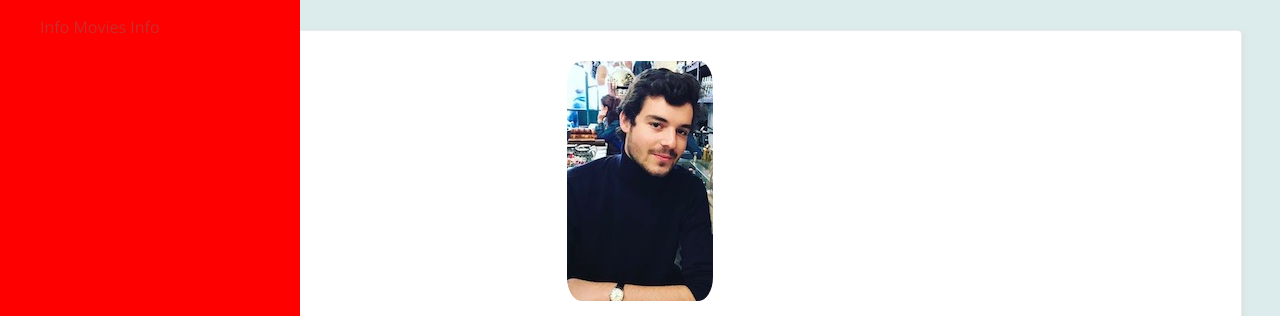
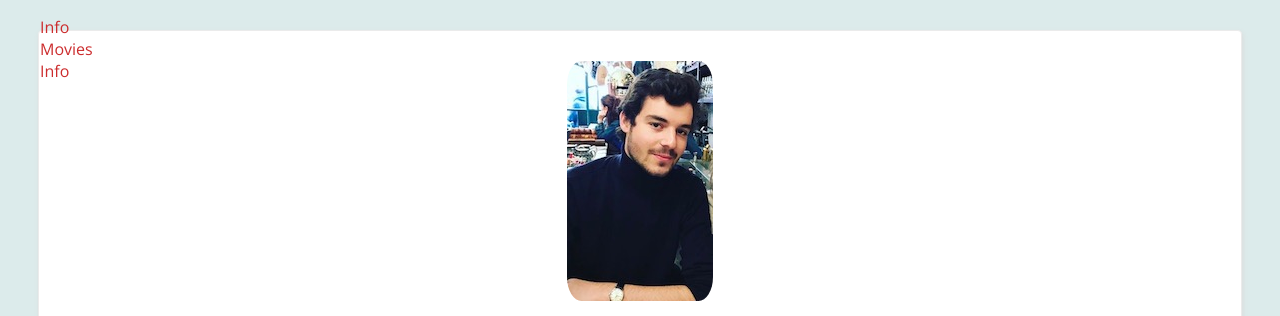
Before and after one commit to thiago9li214/profile, a plain HTML site: page index.html in a window 1280 px wide. Shown: the top 316 px of the page. Drawn offline with nearby package versions, Linux system fonts and the light colour scheme.

Commit message:
enhanced my profile with a fixed sideba prettier

```diff
--- a/style.css
+++ b/style.css
@@ -93,9 +93,10 @@ img {
 
 #sidebar {
   position: fixed;
-  width: 300px;
+  width: 120px;
   left: 0;
   top: 0;
   bottom: 0;
-  background: red;
+  color: #788188,
+  text-align: center;
 }
```
